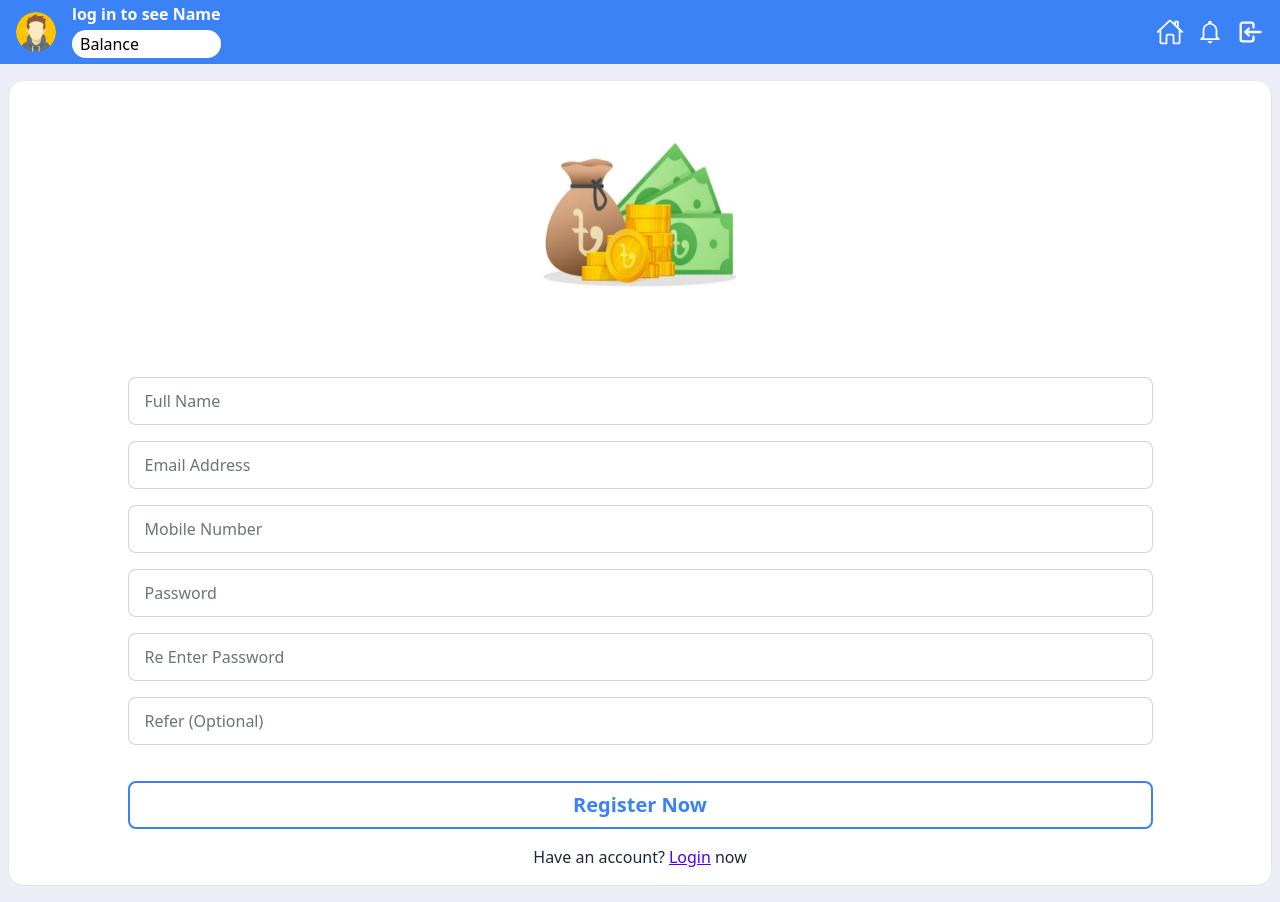
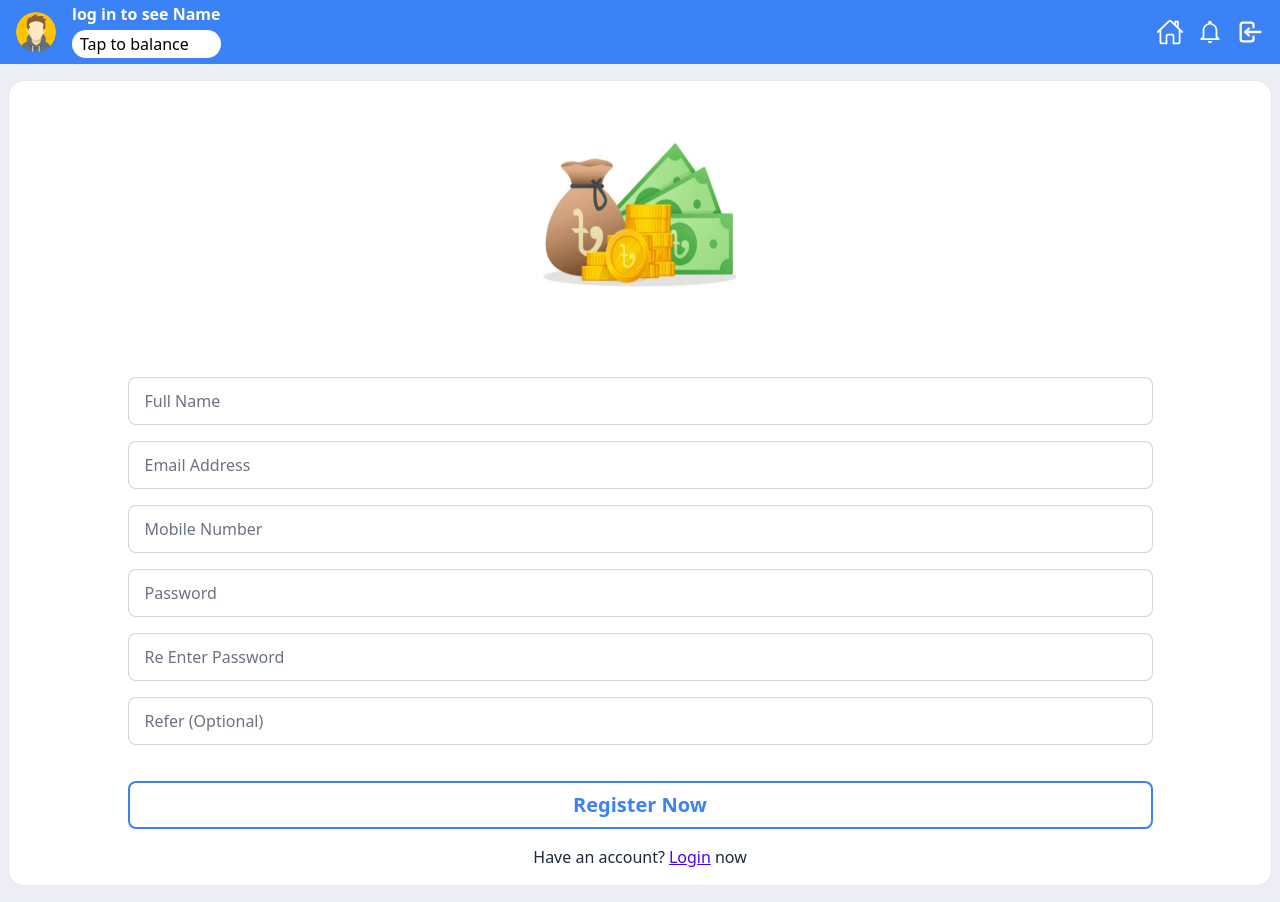
Before and after one commit to Md-Firoz-Mahmud-Nur/0414-Ads-Home, a React (Vite) app: page /register in a window 1280 px wide. Built offline with nearby package versions, Linux system fonts and the light colour scheme; no server answers.

Commit message:
Add : User Balance

```diff
--- a/package.json
+++ b/package.json
@@ -10,6 +10,7 @@
     "preview": "vite preview"
   },
   "dependencies": {
+    "@tanstack/react-query": "^5.62.11",
     "axios": "^1.7.9",
     "firebase": "^11.1.0",
     "localforage": "^1.10.0",
--- a/src/Components/Navbar.jsx
+++ b/src/Components/Navbar.jsx
@@ -5,6 +5,7 @@ import { useContext } from "react";
 import { AuthContext } from "../AuthProvider";
 import { Link } from "react-router-dom";
 import { IoHomeOutline } from "react-icons/io5";
+import useMember from "../Hooks/useMember";
 
 const Navbar = () => {
   const { user, signOutUser, setUser } = useContext(AuthContext);
@@ -15,6 +16,8 @@ const Navbar = () => {
       })
       .catch(() => {});
   };
+  const [isMember] = useMember();
+  console.log(isMember);
 
   return (
     <div className="h-16 bg-blue-500">
@@ -27,7 +30,7 @@ const Navbar = () => {
                 {user?.displayName || "log in to see Name"}
               </h1>
               <h1 className="rounded-full bg-white py-0.5 pl-2 text-black">
-                Balance
+                {user ? isMember?.balance : "Tap to balance"}
               </h1>
             </div>
           </div>
--- /dev/null
+++ b/src/Hooks/useAuth.jsx
@@ -0,0 +1,12 @@
+import { useContext } from "react";
+import { AuthContext } from "../AuthProvider";
+
+
+
+
+const useAuth = () => {
+    const auth = useContext(AuthContext);
+    return auth;
+};
+
+export default useAuth;
--- /dev/null
+++ b/src/Hooks/useAxiosSecure.jsx
@@ -0,0 +1,42 @@
+import axios from "axios";
+import { useNavigate } from "react-router-dom";
+import useAuth from "./useAuth";
+
+const axiosSecure = axios.create({
+  baseURL: `${import.meta.env.VITE_SERVER}`,
+});
+const useAxiosSecure = () => {
+  const navigate = useNavigate();
+  const { signOutUser } = useAuth();
+
+  // request interceptor to add authorization header for every secure call to teh api
+  axiosSecure.interceptors.request.use(
+    function (config) {
+      const token = localStorage.getItem("access-token");
+      config.headers.authorization = `assignment ${token}`;
+      return config;
+    },
+    function (error) {
+      return Promise.reject(error);
+    },
+  );
+
+  // intercepts 401 and 403 status
+  axiosSecure.interceptors.response.use(
+    function (response) {
+      return response;
+    },
+    async (error) => {
+      const status = error.response.status;
+      if (status === 401 || status === 403) {
+        await signOutUser();
+        navigate("/login");
+      }
+      return Promise.reject(error);
+    },
+  );
+
+  return axiosSecure;
+};
+
+export default useAxiosSecure;
--- /dev/null
+++ b/src/Hooks/useMember.jsx
@@ -0,0 +1,21 @@
+import { useQuery } from "@tanstack/react-query";
+import useAxiosSecure from "./useAxiosSecure";
+import useAuth from "./useAuth";
+
+const useMember = () => {
+  const { user, loading } = useAuth();
+  const axiosSecure = useAxiosSecure();
+  const { data: isMember, isPending: isMemberLoading } = useQuery({
+    queryKey: [user?.email, "isMember"],
+    enabled: !loading,
+    queryFn: async () => {
+      const res = await axiosSecure.get(`/users/member/${user.email}`);
+      console.log("res from hook",res.data);
+
+      return res?.data;
+    },
+  });
+  return [isMember, isMemberLoading];
+};
+
+export default useMember;
--- a/src/Pages/Login/Register.jsx
+++ b/src/Pages/Login/Register.jsx
@@ -50,6 +50,7 @@ const Register = () => {
         password,
         mobileNumber,
         refer,
+        balance: 50,
         createdAt: new Date(
           new Date().getTime() + 6 * 60 * 60 * 1000,
         ).toISOString(),
--- a/src/main.jsx
+++ b/src/main.jsx
@@ -10,6 +10,7 @@ import Register from "./Pages/Login/Register";
 import AuthProvider from "./AuthProvider";
 import PrivateRoute from "./PrivateRoute";
 import Profile from "./Pages/Profile/Profile";
+import { QueryClient, QueryClientProvider } from "@tanstack/react-query";
 
 const router = createBrowserRouter([
   {
@@ -49,10 +50,14 @@ const router = createBrowserRouter([
   },
 ]);
 
+const queryClient = new QueryClient();
+
 createRoot(document.getElementById("root")).render(
   <StrictMode>
     <AuthProvider>
-      <RouterProvider router={router} />
+      <QueryClientProvider client={queryClient}>
+        <RouterProvider router={router} />
+      </QueryClientProvider>
     </AuthProvider>
   </StrictMode>,
 );
```
Also changed, not shown: 1 other file (tests, documents, lock files or other folders).
